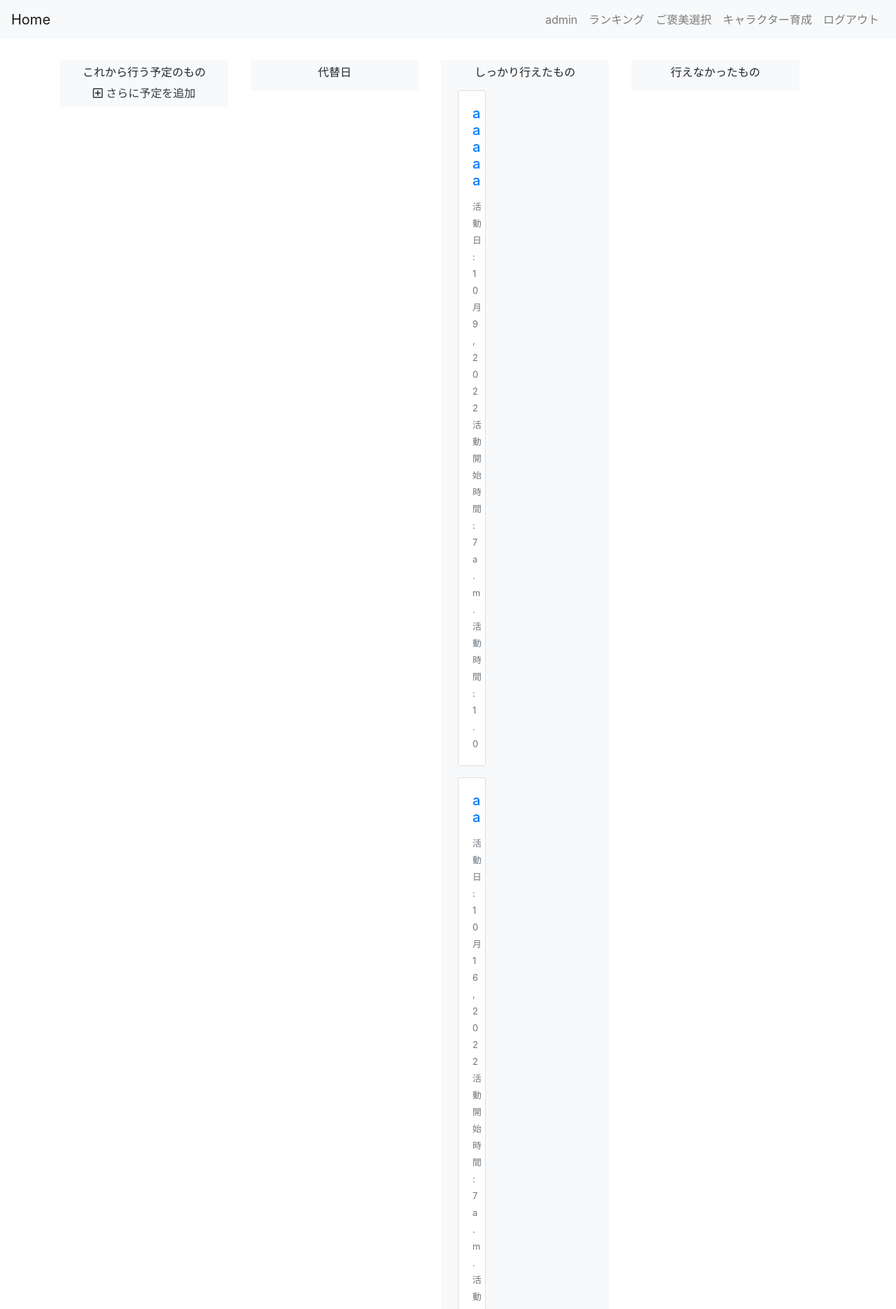
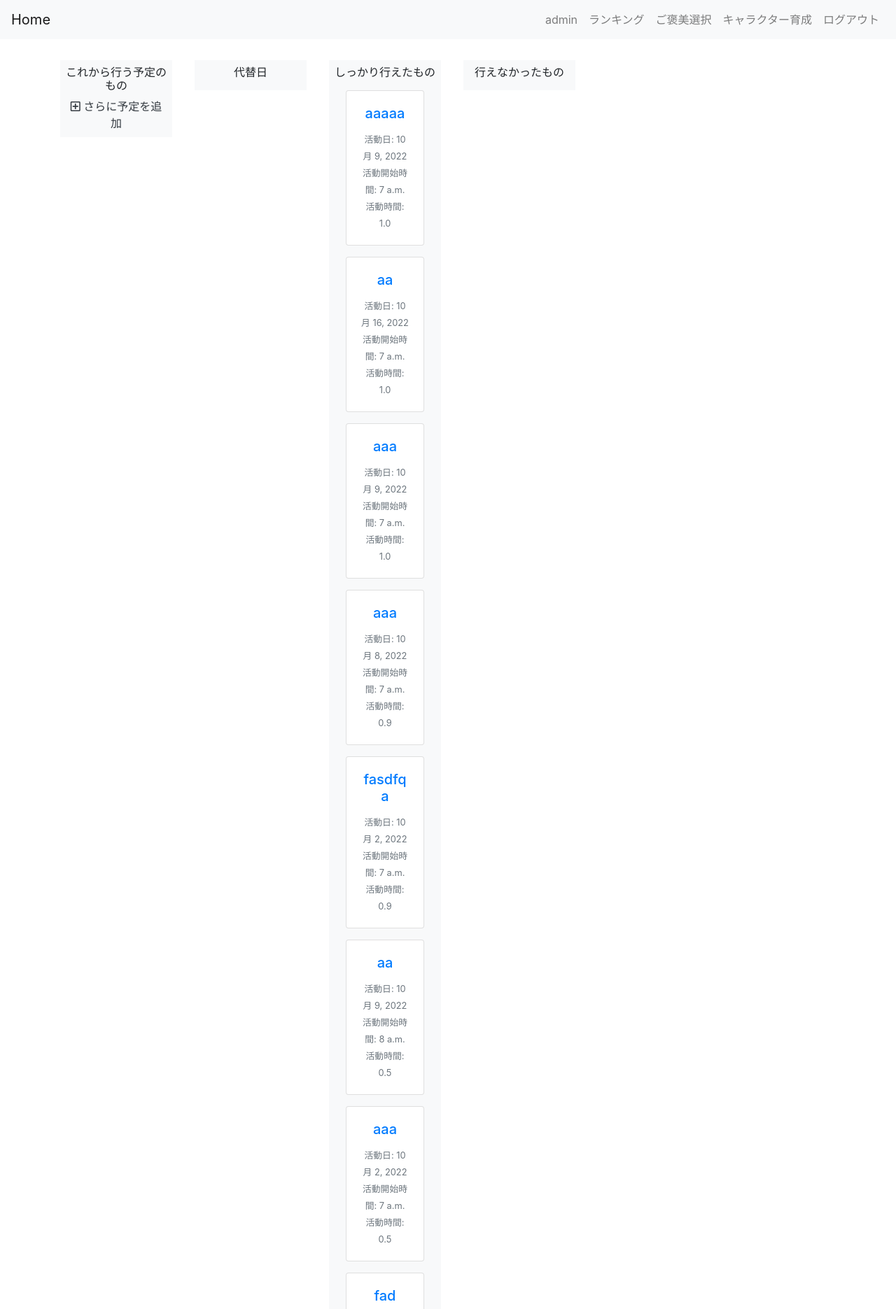
Before and after one commit to takumi1923/exercise_management, a Django app: page /activity/home/ in a window 1280 px wide. Shown: the top 1871 px of the page at 70% size. Run offline with Django 3.2, Linux system fonts and the light colour scheme; a user stored in the database is signed in; data comes from the database, SQL or seed files in the repository; some libraries are stand-ins or nearby versions.

Commit message:
hukhautakga

```diff
--- a/activity/templates/kanban/home.html
+++ b/activity/templates/kanban/home.html
@@ -11,12 +11,12 @@ body { padding-top: 70px; }
   <div class="row flex-nowrap">
 
     {% for list in list_list %}
-    <div class="bg-light m-3 p-2 " style="width: 240px; height: 100%">
+    <div class="bg-light m-3 p-2 " style="width: 160px; height: 100%">
       <h6 class = "mozi">{{ list.title }}</h6>
       {% if list.title == "これから行う予定のもの" %}
       {% for card in list.card_set.all %}
       {% if card.user.username == request.user.username %}
-      <a href="{% url 'activity:cards_detail' card.pk %}" class="card m-3" style="width:40px; height:15%">
+      <a href="{% url 'activity:cards_detail' card.pk %}" class="card m-3">
         <div class="card-body">
           <p class="card-title">{{ card.title }}</p>
           <footer>
@@ -37,7 +37,7 @@ body { padding-top: 70px; }
       {% else %}
       {% for card in list.card_set.all %}
       {% if card.user.username == request.user.username %}
-      <a href="{% url 'activity:cards_detail' card.pk %}" class="card m-3" style="width:40px; height:15%">
+      <a href="{% url 'activity:cards_detail' card.pk %}" class="card m-3">
         <div class="card-body">
           <h5 class="card-title">{{ card.title }}</h5>
           <footer>
```
